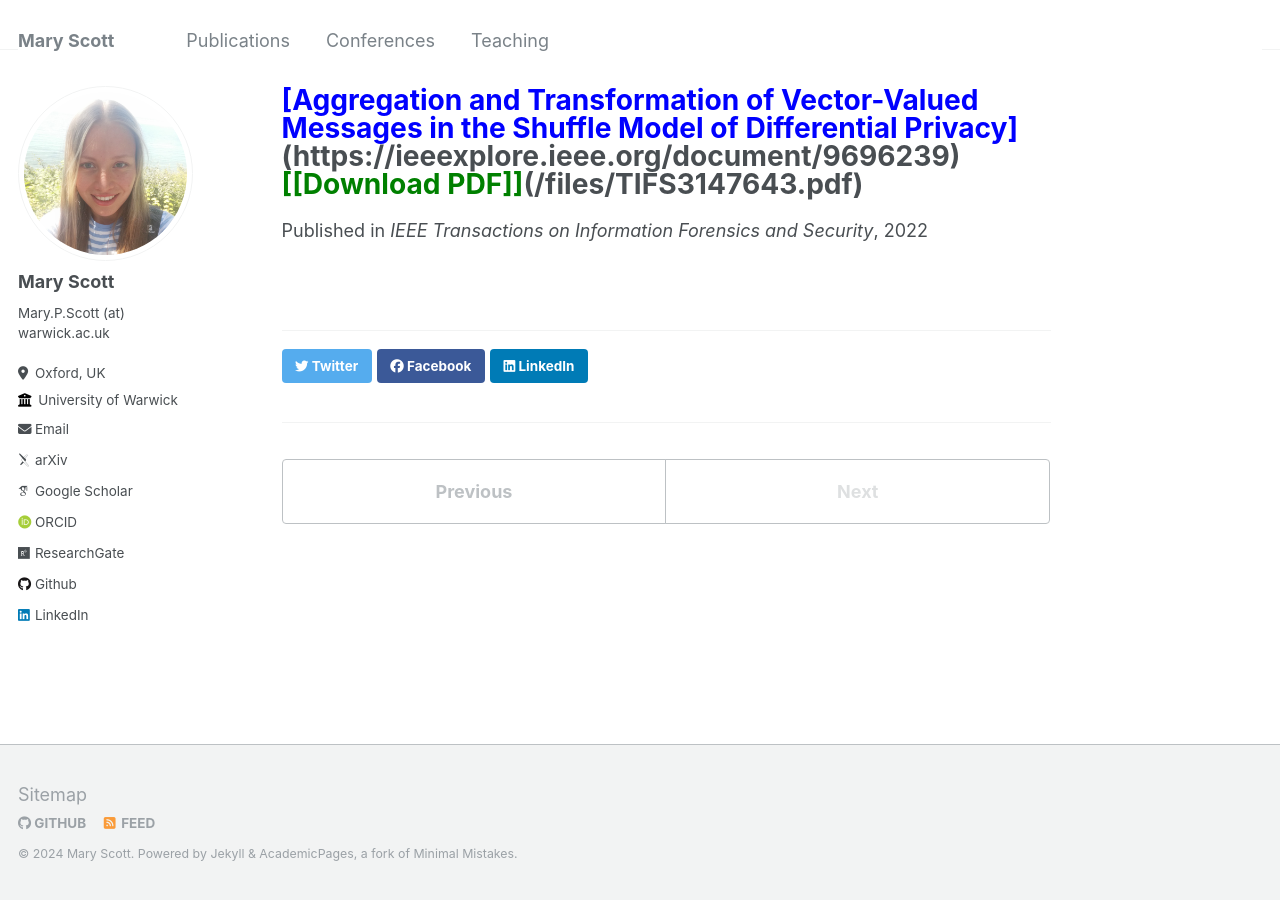
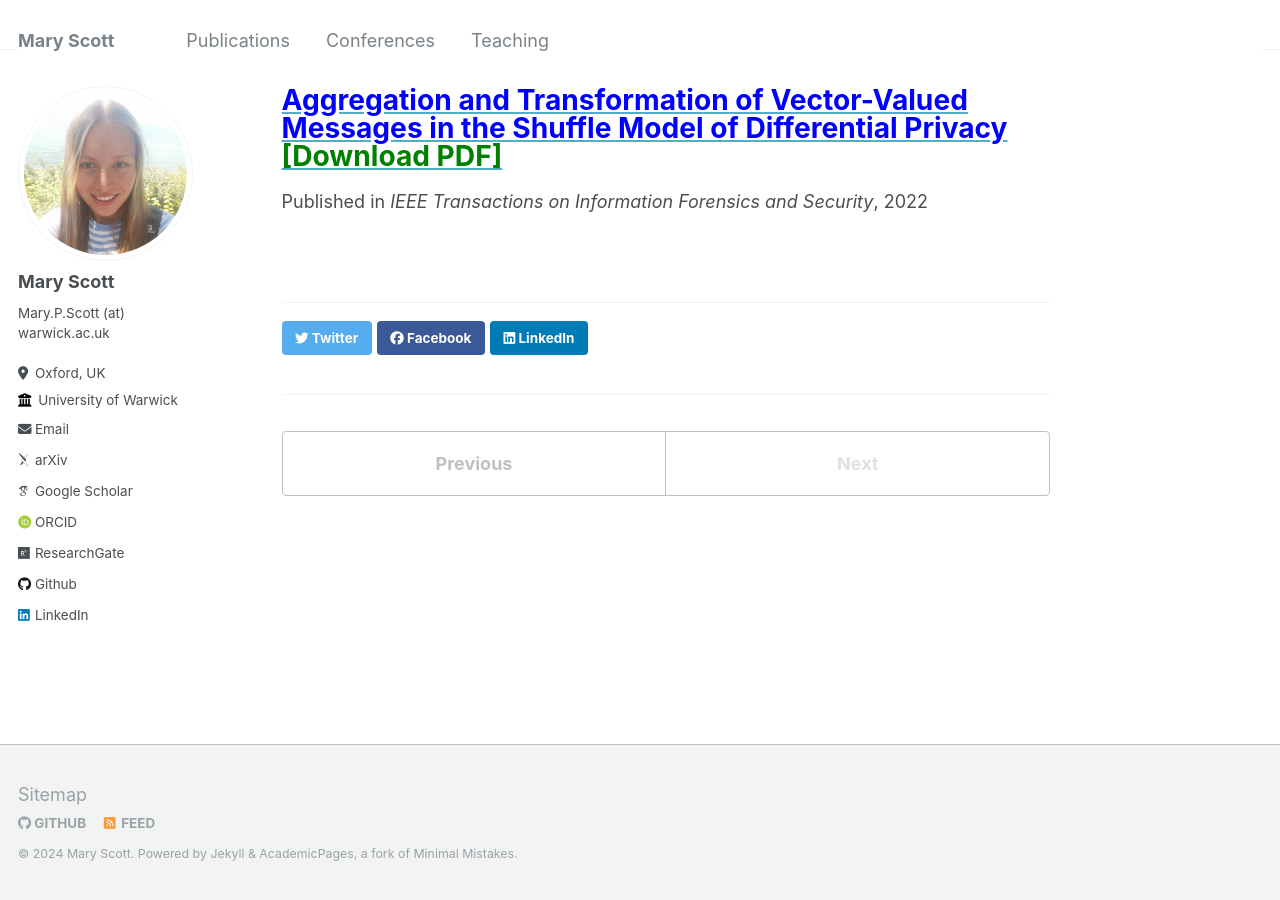
Before and after one commit to mary-python/mary-python.github.io, a Jekyll site: the page built from _publications/2022-aggregation.md, in a window 1280 px wide. Built offline with Jekyll 4.4.1, drawn with Linux system fonts in a browser that asks for light colours; some web fonts are replaced.

Commit message:
Update 2022-aggregation.md

```diff
--- a/_publications/2022-aggregation.md
+++ b/_publications/2022-aggregation.md
@@ -1,5 +1,5 @@
 ---
-title: "<span style = 'color:blue'>[Aggregation and Transformation of Vector-Valued Messages in the Shuffle Model of Differential Privacy]</span>(https://ieeexplore.ieee.org/document/9696239) <span style = 'color:green'>[[Download PDF]]</span>(/files/TIFS3147643.pdf)"
+title: "[<span style = 'color:blue'>Aggregation and Transformation of Vector-Valued Messages in the Shuffle Model of Differential Privacy </span>](https://ieeexplore.ieee.org/document/9696239)[<span style = 'color:green'>[Download PDF]</span>](/files/TIFS3147643.pdf)"
 collection: publications
 date: 2022-01-28
 venue: 'IEEE Transactions on Information Forensics and Security'
```
